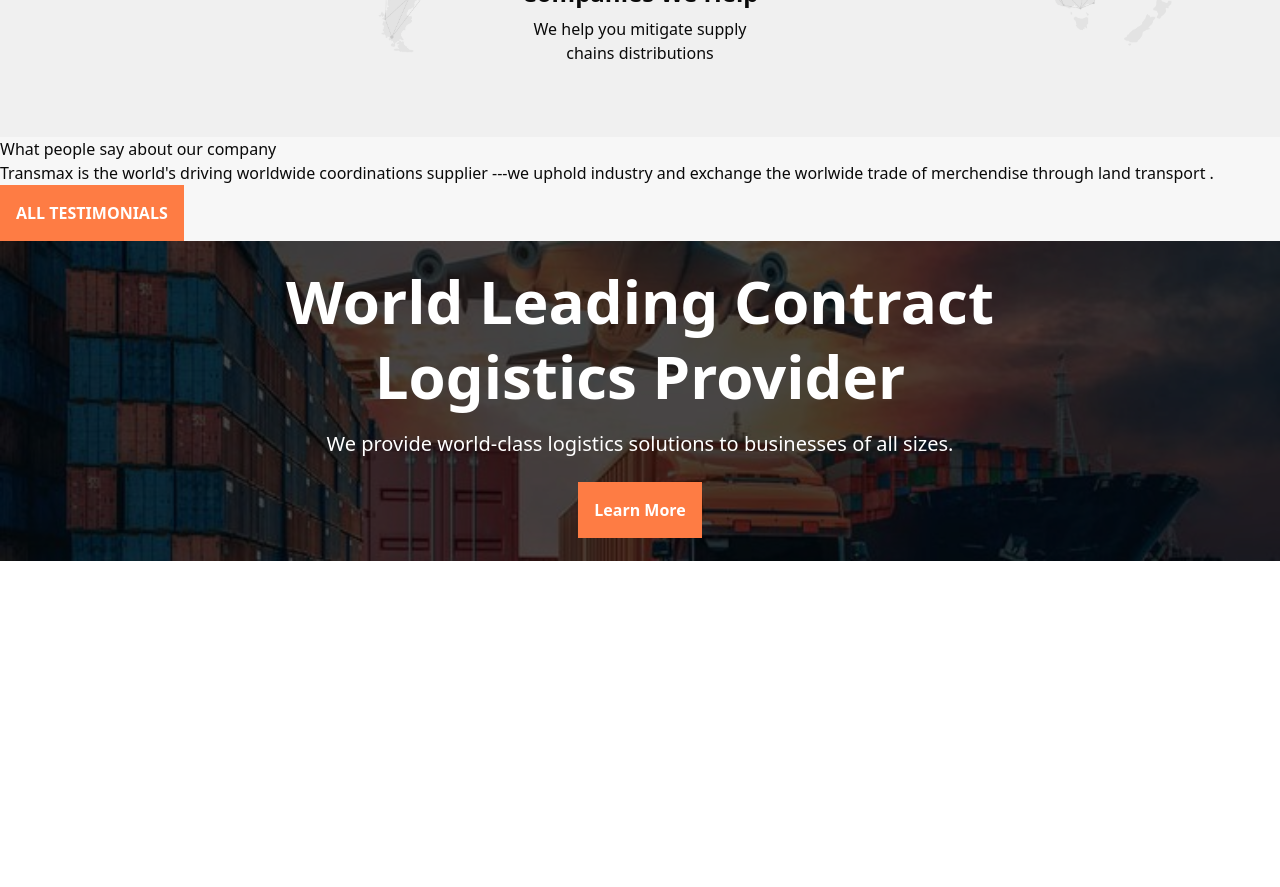
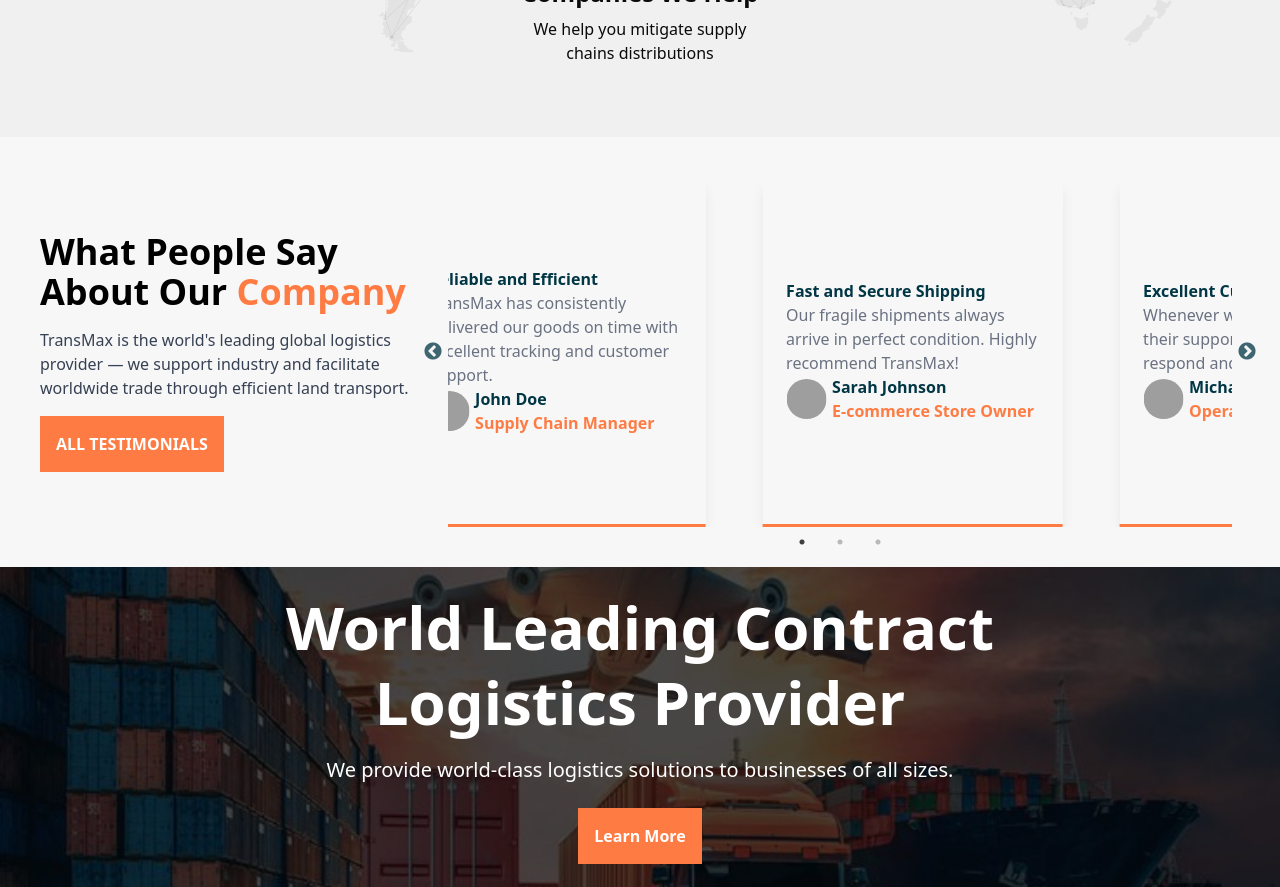
Before and after one commit to dantekadagi3/Transmax, a React (Vite) app: page / in a window 1280 px wide. Shown: the part 3200-4087 px from the top of the page. Before the commit the page ends 3761 px from the top, so only its background shows below. Built offline with nearby package versions, Linux system fonts and the light colour scheme; grey boxes are pictures that could not be loaded.

Commit message:
completed the testimonials section

```diff
--- a/package.json
+++ b/package.json
@@ -17,6 +17,8 @@
     "react": "^19.0.0",
     "react-dom": "^19.0.0",
     "react-router-dom": "^6.30.0",
+    "react-slick": "^0.30.3",
+    "slick-carousel": "^1.8.1",
     "tailwind-merge": "^3.0.2",
     "tailwindcss": "^4.0.14",
     "tailwindcss-animate": "^1.0.7"
@@ -26,6 +28,7 @@
     "@types/node": "^22.13.10",
     "@types/react": "^19.0.10",
     "@types/react-dom": "^19.0.4",
+    "@types/react-slick": "^0.23.13",
     "@vitejs/plugin-react": "^4.3.4",
     "eslint": "^9.21.0",
     "eslint-plugin-react-hooks": "^5.1.0",
--- /dev/null
+++ b/src/components/Testimonialcard.tsx
@@ -0,0 +1,37 @@
+interface TestimonialCardprop {
+    title: string;
+    comment: string;
+    image: string;
+    user: string;
+    role: string;
+  }
+
+  const Testimonialcard: React.FC<TestimonialCardprop> = ({ title, comment, user, role, image }) => {
+    return (
+<div className="border-b-3 border-[var(--orange--color)]  h-[350px]  w-[300px] shadow-lg p-6 flex flex-col justify-center  items-start">
+    {/* The title and comment */}
+      <div>
+        <h2 className="font-bold text-[var(--blue-color)]">{title}</h2>
+        <p className="text-gray-500">{comment}</p>
+      </div>
+
+      {/* The user image  and role */}
+<div className="flex gap-1.5 justify-center items-center">
+       {/**Div containing the image */}
+       <div className="rounded-lg justify-center ">
+        <img src={image} alt="user" className="w-10 h-10 rounded-full"/>
+       </div>
+       {/**div containing the text */}
+       <div>
+        <p className="text-[var(--blue-color)] font-bold">{user}</p>
+        <p className="text-[var(--orange--color)] font-bold">{role}</p>
+       </div>
+ </div>
+
+
+</div>
+
+    );
+  };
+
+  export default Testimonialcard;
--- a/src/index.css
+++ b/src/index.css
@@ -128,3 +128,14 @@
     }
 
 }
+
+.slick-slide{
+  display: flex !important;
+  justify-content: center;
+  align-items: center;
+}
+.slick-prev:before,
+.slick-next:before {
+  color:var(--blue-color) !important; /* Change to your preferred color */
+  font-size: 24px; /* Adjust size if needed */
+}
--- a/src/pages/Testimonials.tsx
+++ b/src/pages/Testimonials.tsx
@@ -1,33 +1,128 @@
-import Button1 from "../components/Button"
-
+import Testimonialcard from "@/components/Testimonialcard";
+import Button1 from "../components/Button";
+import "slick-carousel/slick/slick.css";
+import "slick-carousel/slick/slick-theme.css";
+import Slider from "react-slick";
 
 const Testimonials = () => {
-    function handleClick():void{
-        console.log("This is a button click")
-    }
+  // Slider settings
+  const settings = {
+    dots: true,
+    infinite: true,
+    speed: 500,
+    slidesToShow: 2.2,
+    slidesToScroll: 1,
+    initialSlide: 0,
+    customPaging: () => (
+      <button className="w-4 h-4 rounded-full bg-gray-500"></button>
+    ),
+    appendDots: (dots: React.ReactNode) => (
+      <div>
+        <ul className="flex justify-center gap-2">
+          {Array.isArray(dots) ? dots.slice(0, 3) : dots}
+        </ul>
+      </div>
+    ),
+    responsive: [
+      {
+        breakpoint: 1024,
+        settings: {
+          slidesToShow: 2,
+          slidesToScroll: 1,
+          infinite: true,
+          dots: true,
+        },
+      },
+      {
+        breakpoint: 768,
+        settings: {
+          slidesToShow: 1.5,
+          slidesToScroll: 1,
+        },
+      },
+      {
+        breakpoint: 480,
+        settings: {
+          slidesToShow: 1,
+          slidesToScroll: 1,
+        },
+      },
+    ],
+  };
+
+  // Handle button click
+  function handleClick(): void {
+    console.log("This is a button click");
+  }
+
+  const tempTestimonials = [
+    {
+      title: "Reliable and Efficient",
+      comment:
+        "TransMax has consistently delivered our goods on time with excellent tracking and customer support.",
+      user: "John Doe",
+      role: "Supply Chain Manager",
+      image: "https://picsum.photos/200/300",
+    },
+    {
+      title: "Fast and Secure Shipping",
+      comment:
+        "Our fragile shipments always arrive in perfect condition. Highly recommend TransMax!",
+      user: "Sarah Johnson",
+      role: "E-commerce Store Owner",
+      image: "https://picsum.photos/200/300",
+    },
+    {
+      title: "Excellent Customer Support",
+      comment:
+        "Whenever we have inquiries, their support team is quick to respond and resolve issues.",
+      user: "Michael Lee",
+      role: "Operations Director",
+      image: "https://picsum.photos/200/300",
+    },
+  ];
+
   return (
-   <section className="bg-[var(--main--background)]">
-    <div>
-        <h2>What people say about our company</h2>
+    <section className="bg-[var(--main--background)] p-10 flex flex-col lg:flex-row items-center justify-center">
+      {/* Left Section */}
+      <div className="text-center lg:text-left lg:w-1/3">
+        <h2 className="text-black capitalize text-3xl md:text-4xl font-bold">
+          What people say <br />
+          about our{" "}
+          <span className="text-[var(--orange--color)]">company</span>
+        </h2>
 
-        <div>
-    <div>
-        <p>
-            Transmax is the world's driving worldwide coordinations supplier ---we uphold industry
-            and exchange the worlwide trade of merchendise through land transport .
-         </p>
-    </div>
+        <div className="max-w-md mt-4 mx-auto lg:mx-0">
+          <p className="text-gray-700 text-sm md:text-base">
+            TransMax is the world's leading global logistics provider — we
+            support industry and facilitate worldwide trade through efficient
+            land transport.
+          </p>
+        </div>
 
-    <Button1
-    text="ALL TESTIMONIALS"
-    onClick={handleClick}
-    />
+        <div className="mt-4">
+          <Button1 text="ALL TESTIMONIALS" onClick={handleClick} />
+        </div>
+      </div>
 
+      {/* Right Section: Testimonials */}
+      <div className="w-full lg:w-2/3 mt-6 lg:mt-0 px-2">
+        <Slider {...settings}>
+          {tempTestimonials.map((testimonial, index) => (
+            <div key={index} className="px-2">
+              <Testimonialcard
+                title={testimonial.title}
+                comment={testimonial.comment}
+                user={testimonial.user}
+                role={testimonial.role}
+                image={testimonial.image}
+              />
+            </div>
+          ))}
+        </Slider>
+      </div>
+    </section>
+  );
+};
 
-        </div>
-    </div>
-   </section>
-  )
-}
-
-export default Testimonials
+export default Testimonials;
```
Also changed, not shown: 1 other file (tests, documents, lock files or other folders).
